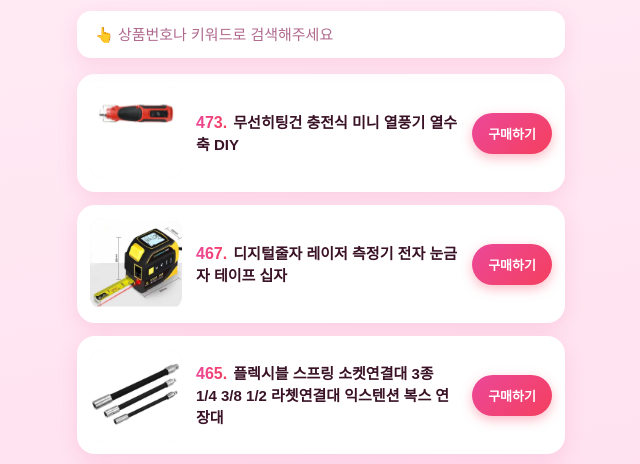
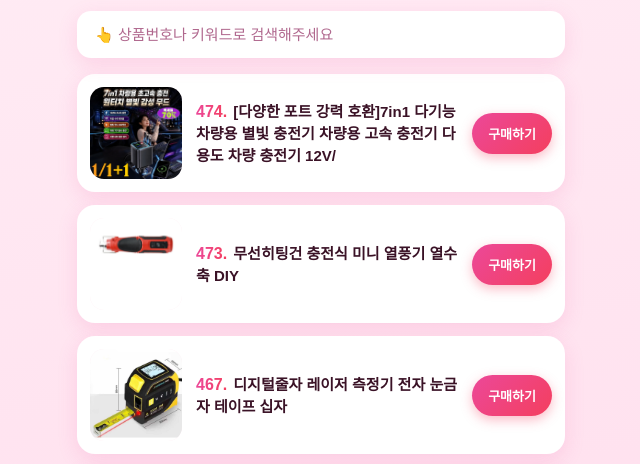
Before and after one commit to shop1649/temjjik, a plain HTML site: page index.html in a window 1280 px wide. Shown: the part 270-734 px from the top of the page, without its empty margins (319-959 px from the left). Drawn offline with Linux system fonts and the light colour scheme.

Commit message:
상품 갱신 2026-11-23 09:32

```diff
--- a/index.html
+++ b/index.html
@@ -72,6 +72,11 @@ footer{margin-top:28px;text-align:center;font-size:11px;color:var(--sub);line-he
 <div class="notice">이 페이지는 쿠팡 파트너스 활동의 일환으로, 이에 따른 일정액의 수수료를 제공받습니다.</div>
 <input class="search" id="q" type="search" placeholder="👆 상품번호나 키워드로 검색해주세요"
  oninput="for(const c of document.querySelectorAll('.card'))c.style.display=c.dataset.k.includes(this.value.trim().toLowerCase())?'':'none'">
+<a class="card" data-k="474 [다양한 포트 강력 호환]7in1 다기능 차량용 별빛 충전기 차량용 고속 충전기 다용도 차량 충전기 12v/" href="https://link.coupang.com/re/AFFSDP?lptag=AF6252943&amp;pageKey=9598172369&amp;itemId=28652935018&amp;vendorItemId=95683386306&amp;traceid=V0-153-9b0a99a3be7f8906&amp;requestid=20261123091619060260619994&amp;token=31850C%7CGM&amp;pt=0&amp;slot=1" target="_blank" rel="noopener sponsored">
+  <img class="thumb" src="img/474-4240f78a.jpg" alt="" loading="lazy">
+  <div class="info"><div class="name"><span class="no">474.</span> [다양한 포트 강력 호환]7in1 다기능 차량용 별빛 충전기 차량용 고속 충전기 다용도 차량 충전기 12V/</div></div>
+  <span class="btn">구매하기</span>
+</a>
 <a class="card" data-k="473 무선히팅건 충전식 미니 열풍기 열수축 diy" href="https://link.coupang.com/re/AFFSDP?lptag=AF6252943&amp;pageKey=9825978570&amp;itemId=29430153542&amp;vendorItemId=96339973821&amp;traceid=V0-153-49c326dd89d7e2bf&amp;requestid=20261122121811365100139090&amp;token=31850C%7CGM&amp;pt=0&amp;slot=3" target="_blank" rel="noopener sponsored">
   <img class="thumb" src="img/473-7ae5306a.jpg" alt="" loading="lazy">
   <div class="info"><div class="name"><span class="no">473.</span> 무선히팅건 충전식 미니 열풍기 열수축 DIY</div></div>
```
Also changed, not shown: img/474-4240f78a.jpg (added), img/474-809af061.jpg (deleted).
